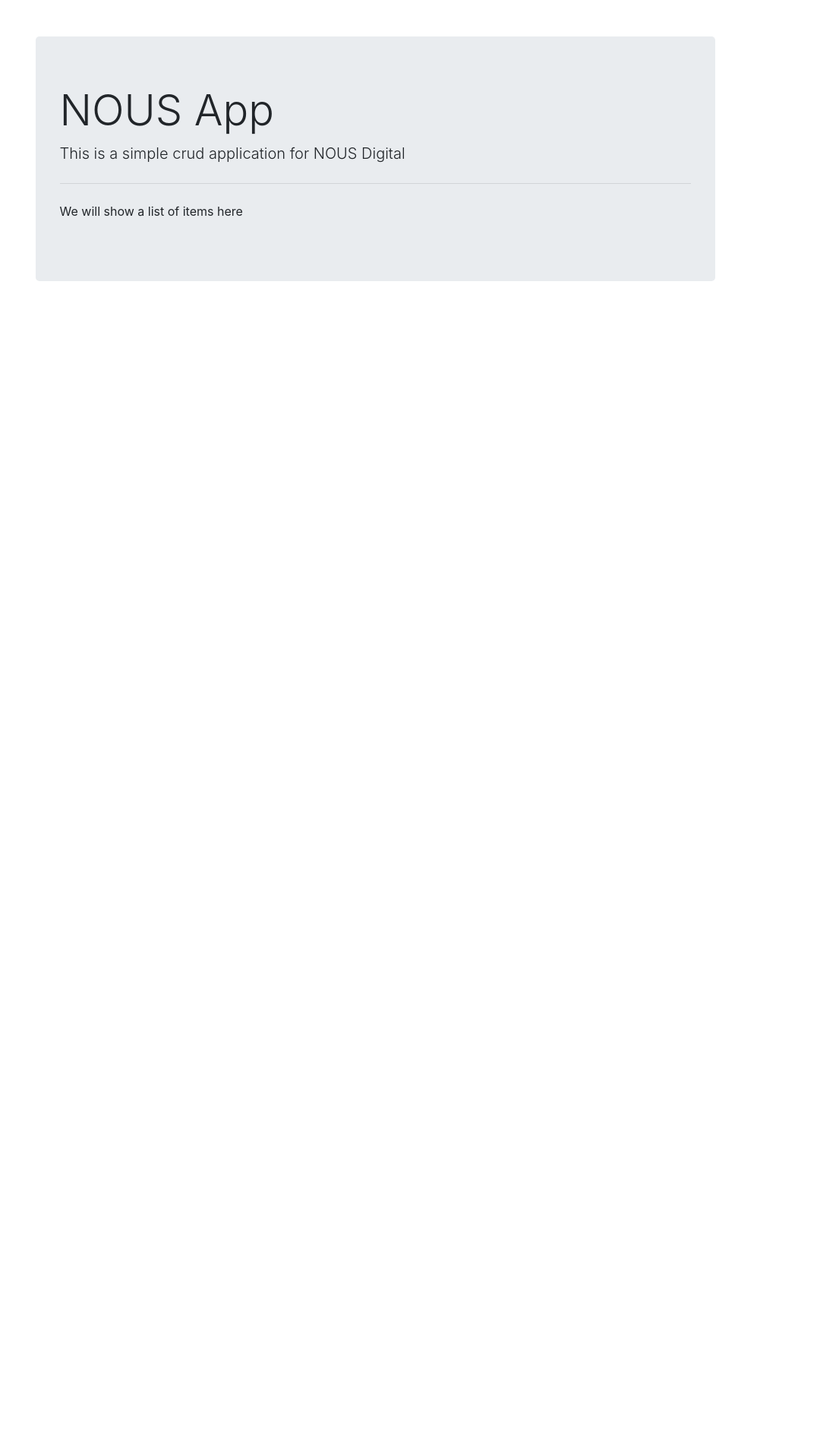
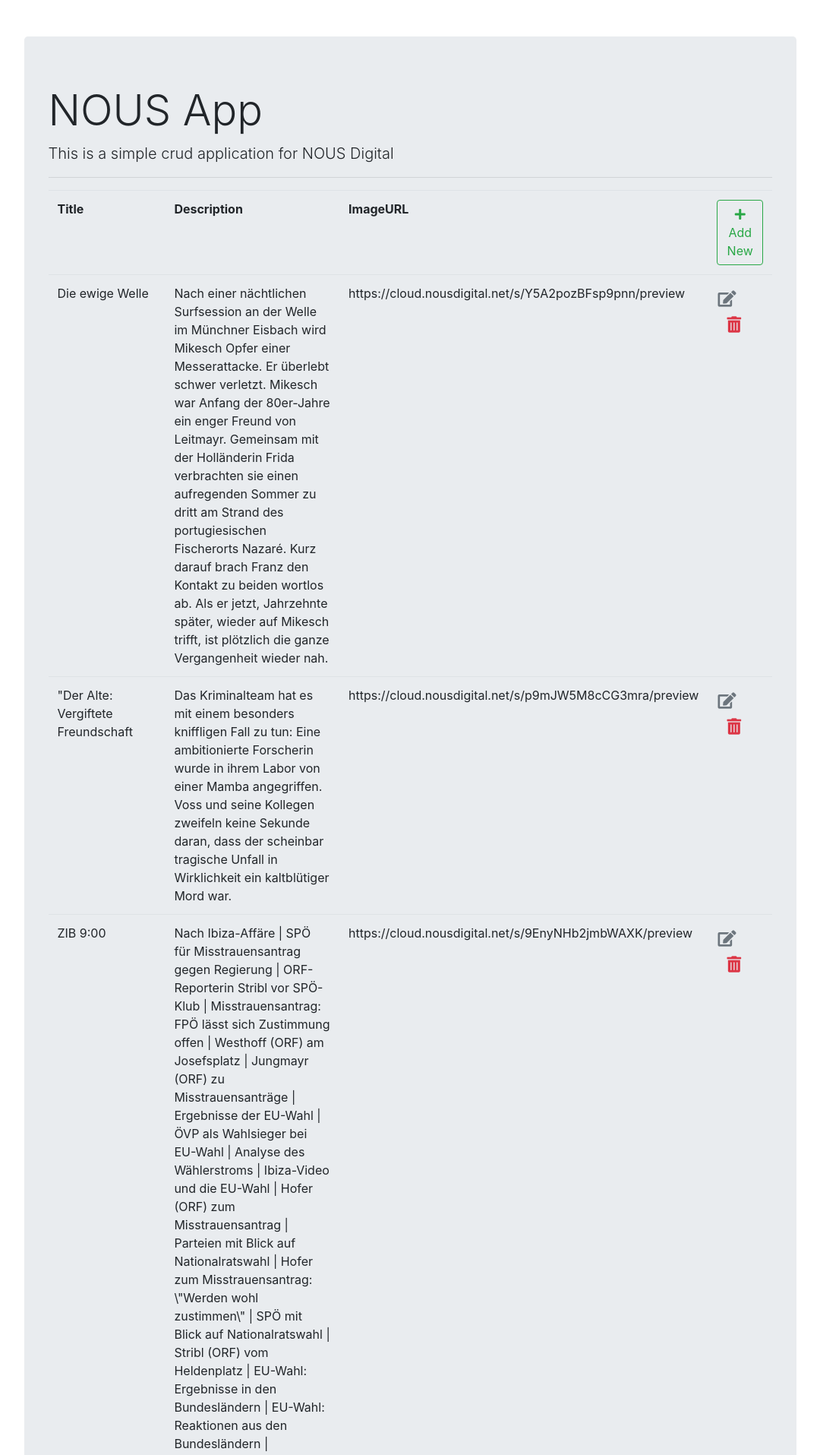
Before and after one commit to uzochukwuonuegbu/NOUSDigital-Django-assessment, a Django app: page /items/list/ in a window 1280 px wide. Shown: the top 1915 px of the page at 76% size, without its empty margins (146-1226 px from the left). Before the commit the page ends 370 px from the top, so only its background shows below. Run offline with Django 3.2, Linux system fonts and the light colour scheme; data comes from the database, SQL or seed files in the repository; both versions use the stored data as it was after the commit; some libraries are stand-ins or nearby versions.

Commit message:
added all routes

```diff
--- a/NOUS_project/settings.py
+++ b/NOUS_project/settings.py
@@ -11,6 +11,10 @@ https://docs.djangoproject.com/en/2.0/ref/settings/
 """
 
 import os
+
+# os.environ['DJANGO_SETTINGS_MODULE'] = 'NOUS_project.settings'
+# import django
+# django.setup()
 
 # Build paths inside the project like this: os.path.join(BASE_DIR, ...)
 BASE_DIR = os.path.dirname(os.path.dirname(os.path.abspath(__file__)))
--- /dev/null
+++ b/items_v2.json
@@ -0,0 +1 @@
+[{"pk":"14014907","model":"nous_app.item","fields":{"title":"Die ewige Welle","description":"Nach einer nächtlichen Surfsession an der Welle im Münchner Eisbach wird Mikesch Opfer einer Messerattacke. Er überlebt schwer verletzt. Mikesch war Anfang der 80er-Jahre ein enger Freund von Leitmayr. Gemeinsam mit der Holländerin Frida verbrachten sie einen aufregenden Sommer zu dritt am Strand des portugiesischen Fischerorts Nazaré. Kurz darauf brach Franz den Kontakt zu beiden wortlos ab. Als er jetzt, Jahrzehnte später, wieder auf Mikesch trifft, ist plötzlich die ganze Vergangenheit wieder nah.","imageUrl":"https://cloud.nousdigital.net/s/Y5A2pozBFsp9pnn/preview"}},{"pk":"14014701","model":"nous_app.item","fields":{"title":"Der Alte: Vergiftete Freundschaft","description":"Das Kriminalteam hat es mit einem besonders kniffligen Fall zu tun: Eine ambitionierte Forscherin wurde in ihrem Labor von einer Mamba angegriffen. Voss und seine Kollegen zweifeln keine Sekunde daran, dass der scheinbar tragische Unfall in Wirklichkeit ein kaltblütiger Mord war.","imageUrl":"https://cloud.nousdigital.net/s/p9mJW5M8cCG3mra/preview"}}]
--- a/nous_app/models.py
+++ b/nous_app/models.py
@@ -4,6 +4,6 @@ from django.db import models
 
 class Item(models.Model):
     id = models.AutoField(primary_key=True)
-    title = models.CharField(max_length=100)
-    description = models.TextField(max_length=250)
-    image = models.URLField(max_length=200)
+    title = models.CharField(max_length=400)
+    description = models.TextField(max_length=1000)
+    image = models.URLField(max_length=300)
--- a/nous_app/templates/nous_app/base.html
+++ b/nous_app/templates/nous_app/base.html
@@ -6,16 +6,16 @@
     <meta http-equiv="X-UA-Compatible" content="ie=edge">
     <title>Nous App</title>
     <link rel="stylesheet" href="https://stackpath.bootstrapcdn.com/bootstrap/4.4.1/css/bootstrap.min.css" integrity="sha384-Vkoo8x4CGsO3+Hhxv8T/Q5PaXtkKtu6ug5TOeNV6gBiFeWPGFN9MuhOf23Q9Ifjh" crossorigin="anonymous">
-    <link rel="stylesheet" href="https://stackpath.bootstrapcdn.com/font-awesome/4.7.0/css/font-awesome.min.css">
+    <link rel="stylesheet" href="//use.fontawesome.com/releases/v5.0.7/css/all.css">
 </head>
 <body>
 
     <div class="container">
-        <div class="col-md-10 offset-md-1 mt-5">
+        <div class="col-md-100 offset-md-1 mt-5">
                 <div class="jumbotron">
                         <h1 class="display-4">NOUS App</h1>
                         <p class="lead font italic">This is a simple crud application for NOUS Digital</p>
-                        <hr class="my-4">
+                        <hr class="md-4">
                         {% block content %}
 
                         {% endblock content %}
--- a/nous_app/templates/nous_app/items_list.html
+++ b/nous_app/templates/nous_app/items_list.html
@@ -2,5 +2,39 @@
 
 
 {% block content %}
-<p>We will show a list of items here</p>
+
+<table class="table borderless">
+    <thead class="border-bottom font-weight-bold">
+        <tr>
+            <td>Title</td>
+            <td>Description</td>
+            <td>ImageURL</td>
+            <td>
+                <a href="{% url 'items_add' %}" class="btn btn-outline-success">
+                    <i class="fas fa-plus"></i> Add New
+                </a>
+            </td>
+        </tr>
+    </thead>
+    <tbody>
+        {% for item in items_list %}
+
+        <tr>
+            <td>{{item.title}}</td>
+            <td>{{item.description}}</td>
+            <td>{{item.image}}</td>
+            <td>
+                <a href="{% url 'items_edit' item.id %}" class="btn text-secondary px-0">
+                    <i class="fas fa-edit fa-lg"></i>
+                </a>
+                <form action="{% url 'items_delete' item.id %}" , method="POST" class="d-inline">
+                    {%csrf_token%}
+                    <button type="submit" class="btn inline"><i
+                            class="fas fa-trash-alt fa-lg text-danger float-right"></i></button>
+                </form>
+            </td>
+        </tr>
+        {% endfor %}
+    </tbody>
+</table>
 {% endblock content %}
--- a/nous_app/urls.py
+++ b/nous_app/urls.py
@@ -2,7 +2,8 @@ from django.urls import path, include
 from . import views
 
 urlpatterns = [
-    path('list/', views.items_list),
-    path('', views.items_add),
-    # path('', views.items_delete),
+    path('list/', views.items_list, name='items_list'),
+    path('', views.items_add, name='items_add'),
+    path('<int:id>/', views.items_add, name='items_edit'),
+    path('delete/<int:id>/', views.items_delete, name='items_delete'),
 ]
--- a/nous_app/views.py
+++ b/nous_app/views.py
@@ -1,17 +1,36 @@
-from django.shortcuts import render
+from django.shortcuts import render, redirect
 from .forms import ItemFrom
+from .models import Item
 
 # Create your views here.
 
 
 def items_list(request):
-    return render(request, 'nous_app/items_list.html')
+    context = {'items_list': Item.objects.all()}
+    return render(request, 'nous_app/items_list.html', context)
 
 
-def items_add(request):
-    form = ItemFrom()
-    return render(request, 'nous_app/items_add.html', {'form': form})
+def items_add(request, id=0):
+    if request.method == "GET":
+        if id == 0:
+            form = ItemFrom()
+        else:
+            item = Item.objects.get(pk=id)
+            form = ItemFrom(instance=item)
+        return render(request, 'nous_app/items_add.html', {'form': form})
 
+    elif request.method == "POST":
+        if id == 0:
+            form = ItemFrom(request.POST)
+        else:
+            item = Item.objects.get(pk=id)
+            form = ItemFrom(request.POST, instance=item)
+        if form.is_valid():
+            form.save()
 
-def items_delete(request):
-    return
+        return redirect('/items/list')
+
+def items_delete(request, id=0):
+    item = Item.objects.get(pk=id)
+    item.delete()
+    return redirect('/items/list')
```
Also changed, not shown: nous_app/templates/nous_app/items_add.html (+11 -0 lines), db.sqlite3, nous_app/migrations/0002_auto_20200428_1831.py (added), nous_app/migrations/0003_auto_20200428_1837.py (added).
